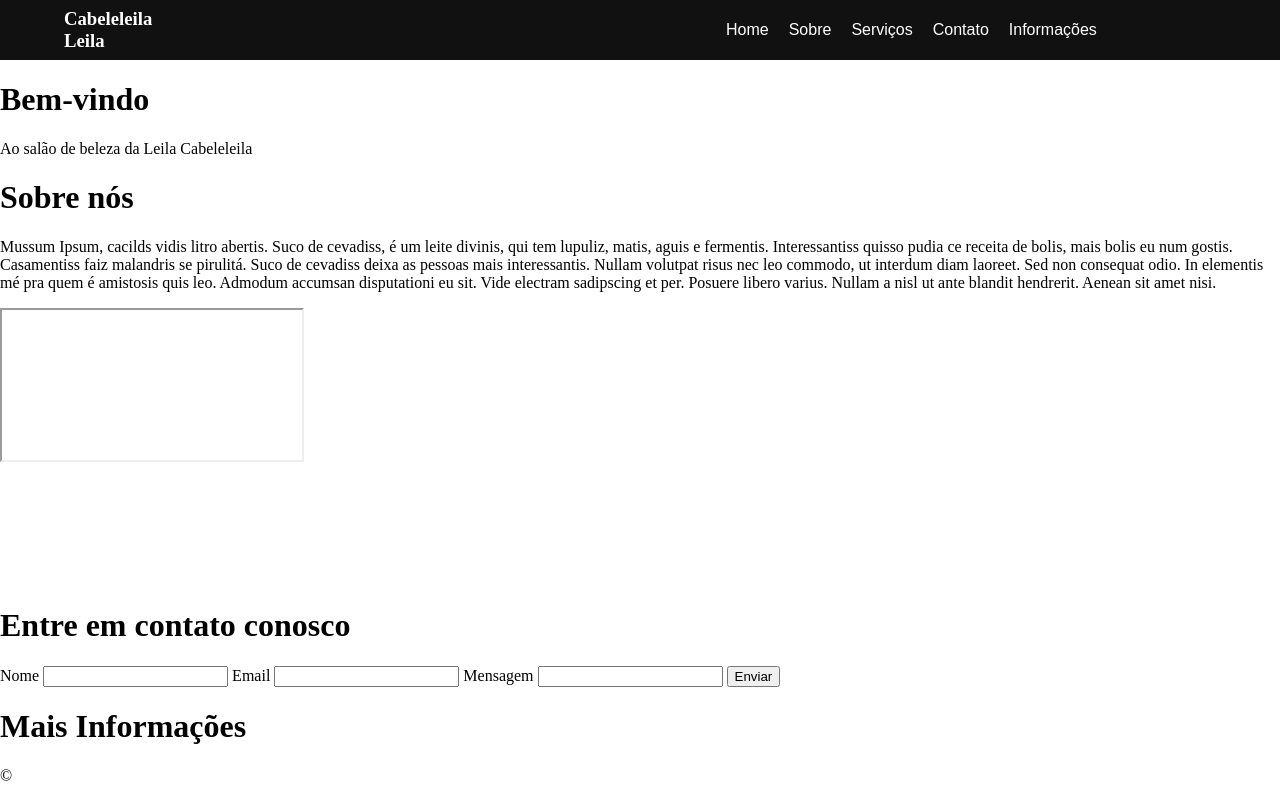
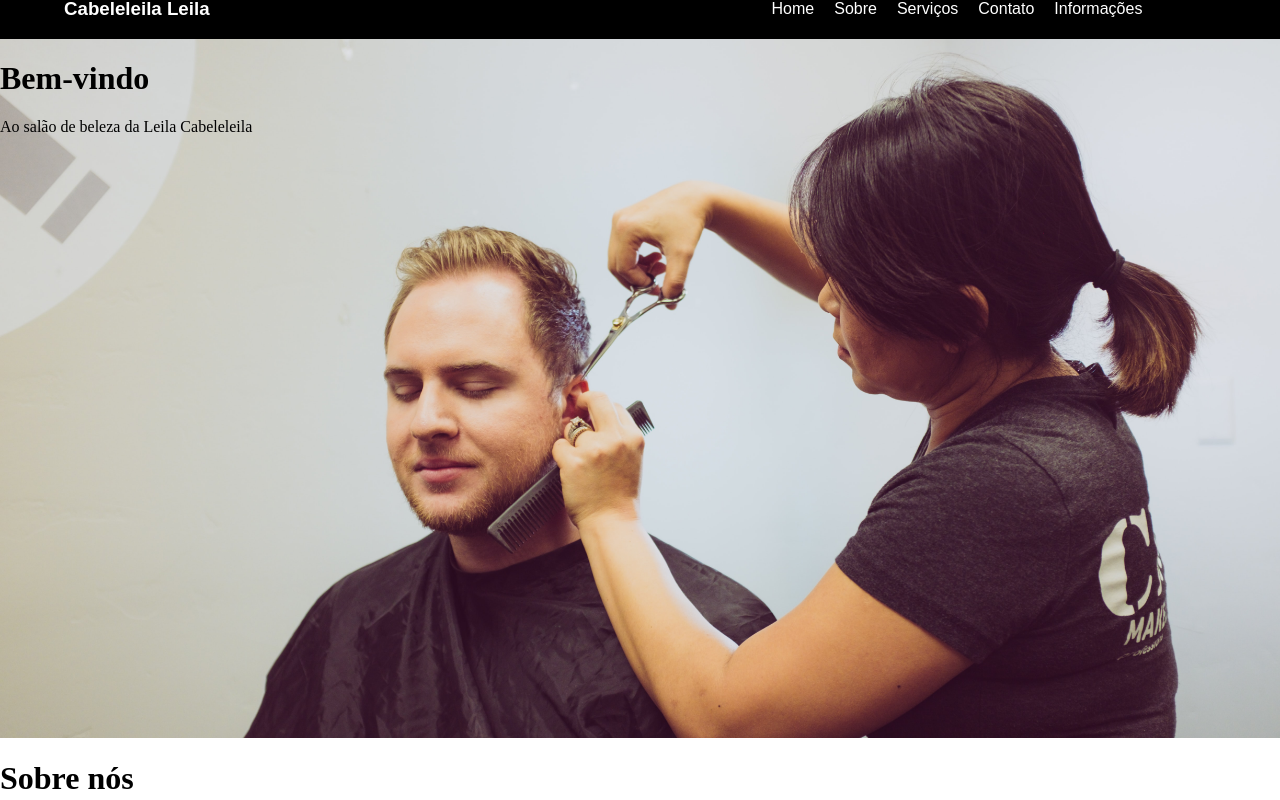
Before and after one commit to PauloIletski/cabeleleila-leila, a plain HTML site: page index.html in a window 1280 px wide. Shown: the top 800 px of the page. Drawn offline with Linux system fonts and the light colour scheme.

Commit message:
css refactoring

```diff
--- a/index.html
+++ b/index.html
@@ -6,6 +6,7 @@
   <meta name="viewport" content="width=device-width, initial-scale=1.0">
   <title>Cabeleleila Leila</title>
   <link rel="stylesheet" href="styles/style.css">
+  <link rel="stylesheet" href="">
 </head>
 
 <body>
@@ -23,12 +24,12 @@
   </div>
   <session id="home">
 
-    <div id="info-home">
+    <div id="info-home" class="infoHome">
       <h1 id="titulo">Bem-vindo</h1>
       <p>Ao salão de beleza da Leila Cabeleleila</p>
       <div id="chamada-para-acao"></div>
     </div>
-  </session>
+
 
   <session id="sobre">
     <div id="info-sobre" class="info-sobre">
--- a/styles/style.css
+++ b/styles/style.css
@@ -1,47 +1,59 @@
-body {
+body{
   padding: 0;
-  margin: 0px;
-}
-
-li {
-  padding: 10px 10px 10px 10px;
-}
-
-a {
-  display: block;
-  text-decoration: none;
-  color: #fff;
-  font-family: arial;
+  padding-top: -10px;
+  margin: 0px ;
+  height: 6000px;
 }
 
 
 
-li a:hover{
-
-  color:yellow;
+.menuBar{
+  position: fixed;
+  background-color: black;
+  display: flex;
+  flex-direction: row;
+  align-items: center;
+  width: 100%;
+  height: 60px;
+  margin-top: -21px;
 
 }
 
-.menuBar {
-  display: flex;
-  flex-direction: row;
-  width: 100%;
-  height: 60px;
-  background-color: #111;
-  align-items: center;
-}
-
-.menuList {
-  text-decoration: none;
+.menuList{
   display: flex;
   flex-direction: row;
   list-style-type: none;
-  margin-left: 40%;
+  margin-left:40%;
 }
 
-.logo {
-  display: flex;
+li{
+  padding: 10px 10px 10px 10px;
+}
+
+a{
+  display: block;
+  text-decoration: none;
+  color:white;
+  font-family: 'arial'
+}
+
+li a:hover{
+  color:yellow
+}
+
+.logo{
+  color:white;
   margin-left: 5%;
-  color: #fff;
-  width: 100px;
+  font-family: Arial, Helvetica, sans-serif;
+
 }
+
+.infoHome{
+  padding-top: 3%;
+  width: 100%;
+  height: 700px;
+  background-image:url("../assets/cabelos-banner.jpg");
+  background-repeat: no-repeat;
+  background-clip: content-box;
+  background-size: cover;
+}
```
Also changed, not shown: assets/cabelos-banner.jpg (added).
